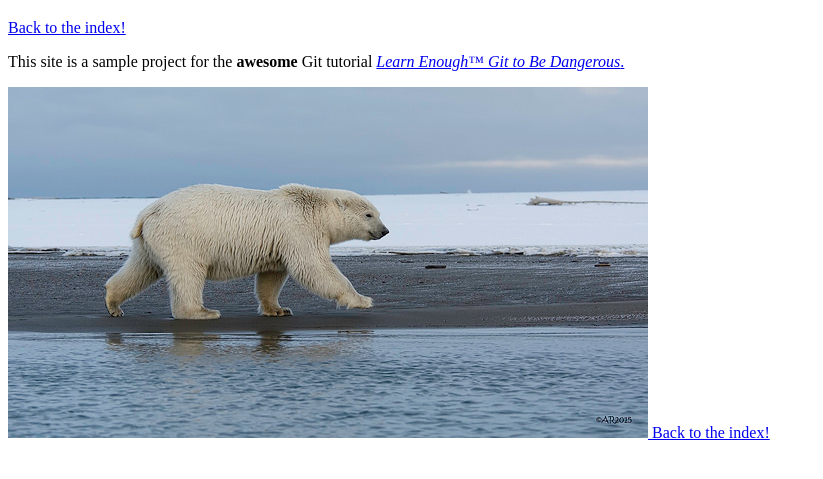
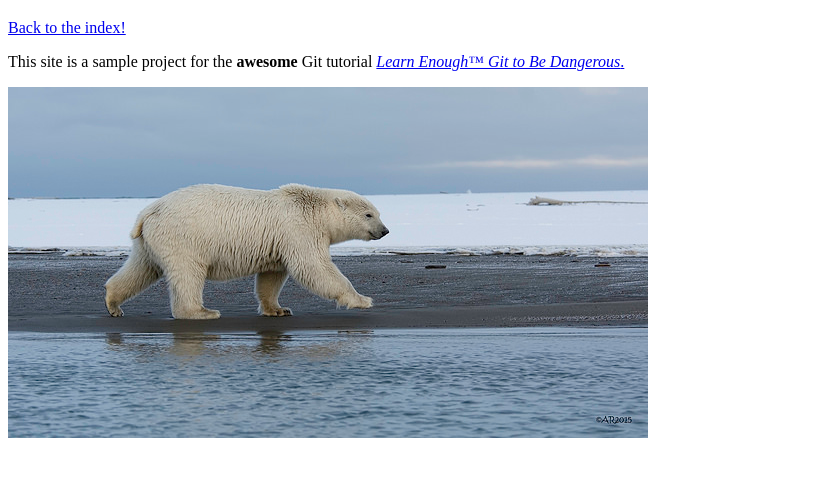
Before and after one commit to popcornperson/website, a plain HTML site: page about.html in a window 1280 px wide. Shown: the part 61-540 px from the top of the page, without its empty margins (0-823 px from the left). Drawn offline with Linux system fonts and the light colour scheme.

Commit message:
removed second about link

```diff
--- a/about.html
+++ b/about.html
@@ -13,6 +13,5 @@
     <a href="https://www.flickr.com/photos/puliarfanita/22959238329">
       <img src="images/polar_bear.jpg" alt="Polar bear">
     </a>
-    <a href="index.html">Back to the index!</a>
   </body>
 </html>
```
